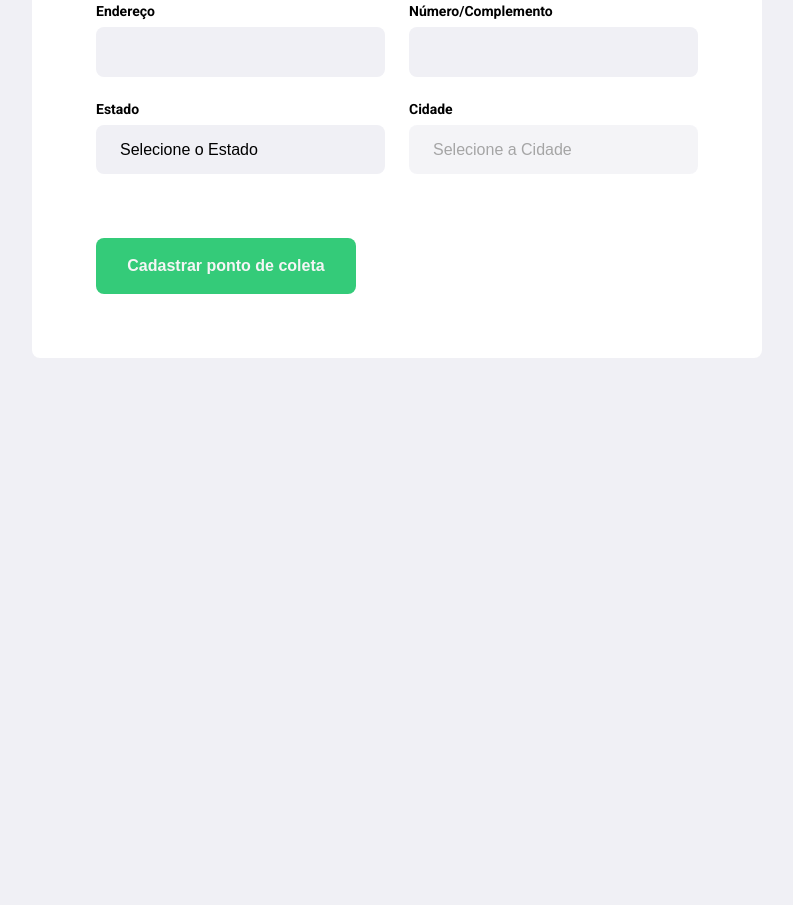
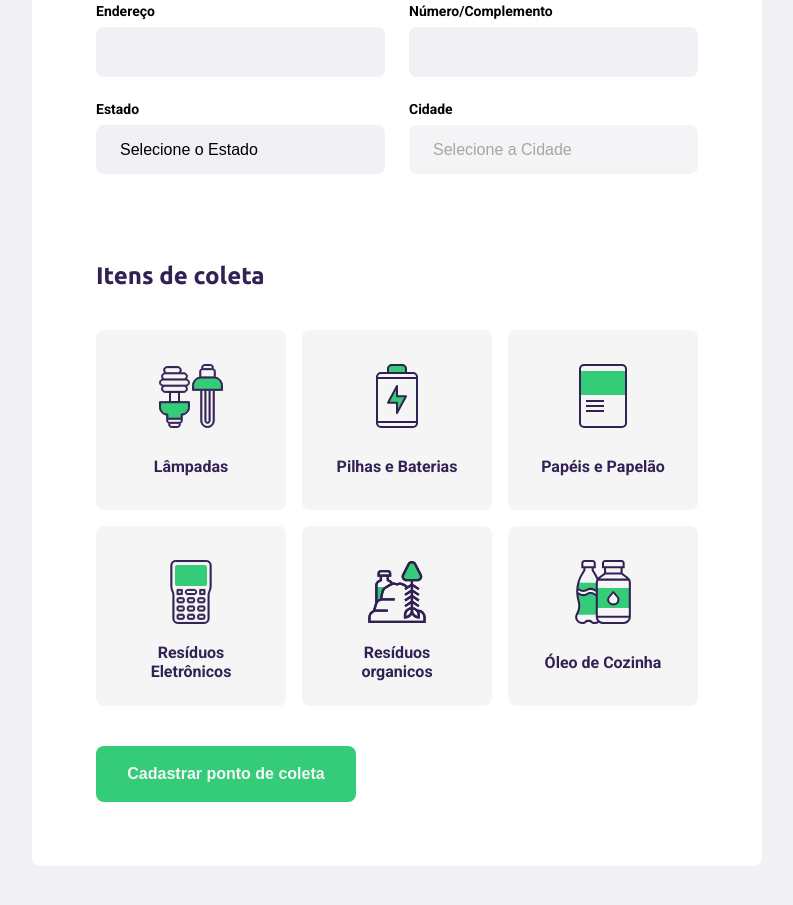
Before and after one commit to rmogio/nextLevelWeek, a plain HTML site: page createPoint.html in a window 1280 px wide. Shown: the part 505-1410 px from the top of the page, without its empty margins (243-1036 px from the left). Before the commit the page ends 943 px from the top, so only its background shows below. Drawn offline with Linux system fonts and the light colour scheme; no server answers.

Commit message:
Finalizado interpolacao de dados do formulario com o JS

```diff
--- a/createPoint.html
+++ b/createPoint.html
@@ -63,11 +63,46 @@
         </div>
       </fieldset>
 
-<!--       <fieldset>
+      <fieldset>
         <legend>
           <h2>Itens de coleta</h2>
         </legend>
-      </fieldset> -->
+
+        <div class="items-grid">
+          <li data-id='1'>
+            <img src="./material/assets/icones/lampadas.svg" alt="lampadas">
+            <span>Lâmpadas</span>
+          </li>
+
+          <li data-id='2'>
+            <img src="./material/assets/icones/baterias.svg" alt="baterias">
+            <span>Pilhas e Baterias</span>
+          </li>
+
+          <li data-id='3'>
+            <img src="./material/assets/icones/papeis-papelao.svg" alt="papeis-papelao">
+            <span>Papéis e Papelão</span>
+          </li>
+
+          <li data-id='4'>
+            <img src="./material/assets/icones/eletronicos.svg" alt="eletronicos">
+            <span>Resíduos Eletrônicos</span>
+          </li>
+
+          <li data-id='5'>
+            <img src="./material/assets/icones/organicos.svg" alt="organicos">
+            <span>Resíduos organicos</span>
+          </li>
+
+          <li data-id='6'>
+            <img src="./material/assets/icones/oleo.svg" alt="oleo">
+            <span>Óleo de Cozinha</span>
+          </li>
+        </div>
+
+        <input type="hidden" name="items">
+
+      </fieldset>
 
       <button type="submit">
         Cadastrar ponto de coleta
--- a/scripts/CreatePoint.js
+++ b/scripts/CreatePoint.js
@@ -18,11 +18,14 @@ function getCities(event){
   const indexOfSelectedState = event.target.selectedIndex
   stateInput.value = event.target.options[indexOfSelectedState].text
 
+  citySelect.innerHTML = '<option value>Selecione a Cidade</option>'
+  citySelect.disabled = true
+
   fetch(`https://servicodados.ibge.gov.br/api/v1/localidades/estados/${ufCode}/municipios`)
     .then( res => res.json())
     .then( cities =>{
       cities.forEach(city => {
-        citySelect.innerHTML += `<option value="${city.id}">${city.nome}</option>`
+        citySelect.innerHTML += `<option value="${city.nome}">${city.nome}</option>`
       })
       citySelect.disabled = false
     })
@@ -31,3 +34,40 @@ function getCities(event){
 document
   .querySelector('select[name=uf]')
   .addEventListener('change', getCities)
+
+
+const itemsToColect = document.querySelectorAll('.items-grid li')
+
+itemsToColect.forEach(item => {
+  item.addEventListener('click', handleSelectedItem)
+})
+
+const collectedItems = document.querySelector('input[name=items]')
+let selectedItems = []
+
+function handleSelectedItem(event){
+  const itemLi = event.target
+  itemLi.classList.toggle("selected")
+
+  const itemId = itemLi.dataset.id
+
+  const alreadySelected = selectedItems.findIndex(item => {
+    const itemFound = item === itemId
+    return itemFound
+  })
+
+  if(alreadySelected != -1){
+
+    const filteredItems = selectedItems.filter(item => {
+      const itemIsDifferent = item != itemId
+      return itemIsDifferent
+    })
+
+    selectedItems = filteredItems
+  }else{
+
+    selectedItems.push(itemId)
+
+  }
+  collectedItems.value = selectedItems
+}
--- a/styles/create.css
+++ b/styles/create.css
@@ -105,3 +105,42 @@ form button{
 form button:hover{
   background-color: #2fb86e;
 }
+
+.items-grid{
+  display: grid;
+  grid-template-columns: 1fr 1fr 1fr;
+  gap: 16px;
+}
+
+.items-grid li {
+  background-color: #f5f5f5;
+  list-style: none;
+  border: 2px solid #f5f5f5;
+  border-radius: 8px;
+  height: 180px;
+  padding: 32px 24px 16px;
+  display: flex;
+  flex-direction: column;
+  align-items: center;
+  justify-content: space-between;
+  text-align: center;
+  cursor: pointer;
+}
+
+.items-grid li span{
+  margin-top: 12px;
+  flex: 1;
+  display: flex;
+  align-items: center;
+  color: var(--title-color);
+}
+
+.items-grid li.selected{
+  background-color: #e1faec;
+  border: 2px solid #34cb79;
+}
+
+.items-grid li img,
+.items-grid li span{
+  pointer-events: none;
+}
```
